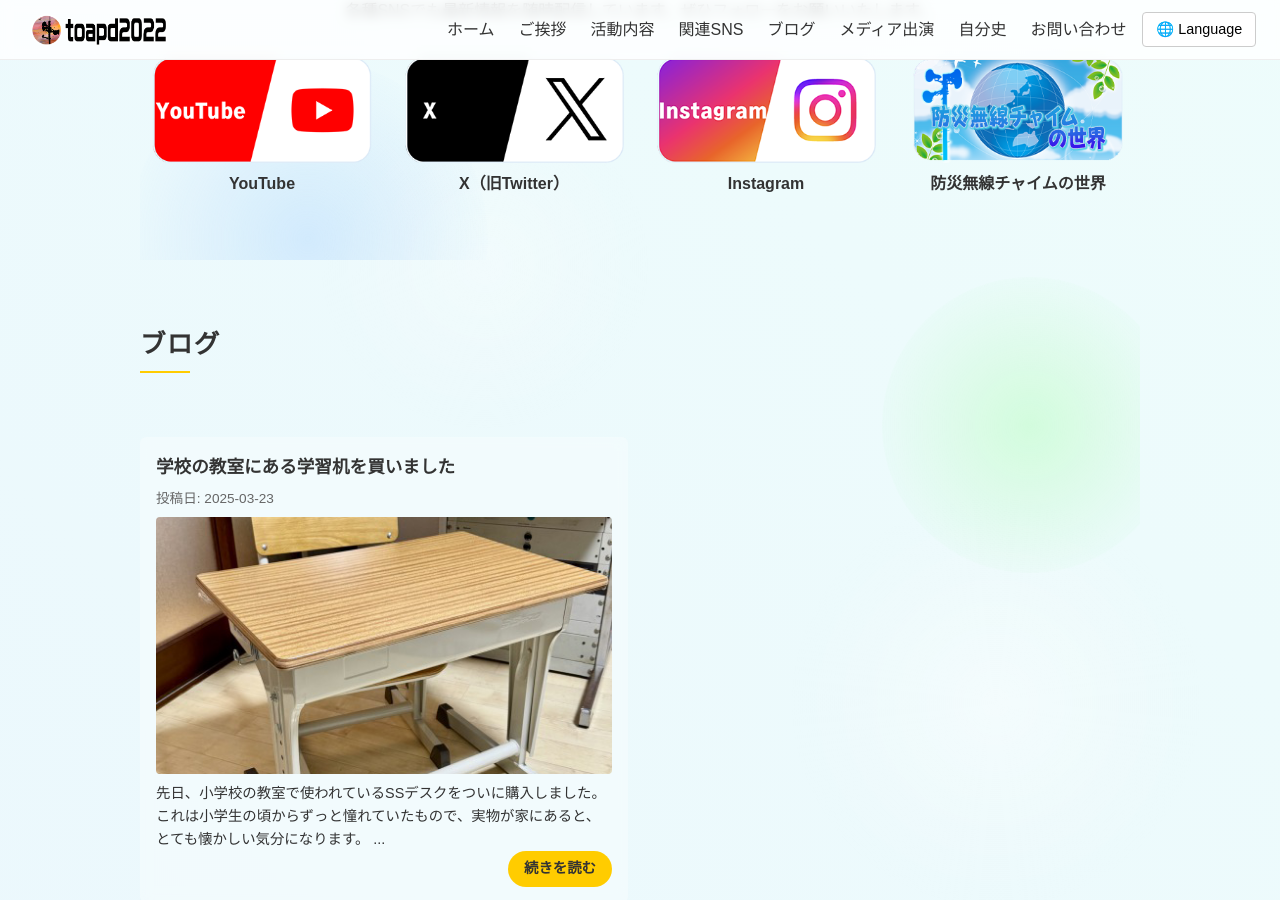
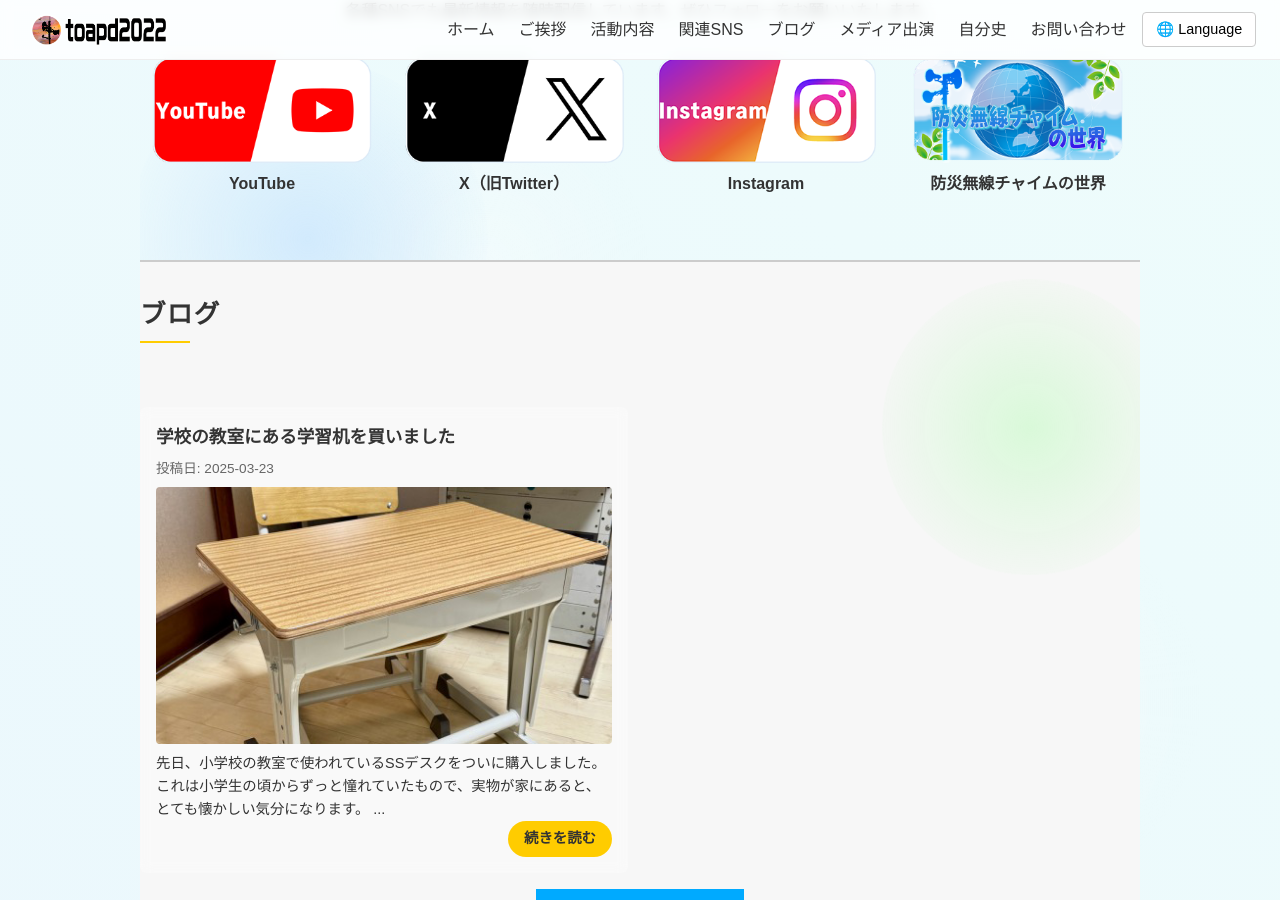
Before and after one commit to toapd2022/toapd2022, a Jekyll site: the page built from index.html, in a window 1280 px wide and 900 px high, scrolled down 2566 px. Built offline with Jekyll 4.4.1, drawn with Linux system fonts in a browser that asks for light colours.

Commit message:
Add files via upload

```diff
--- a/index.html
+++ b/index.html
@@ -835,7 +835,13 @@ layout: none
       border-radius: 4px;
       display: block;
     }
-
+    #blog {
+  background-color: #f7f7f7; /* 薄いグレー背景 */
+  border-top: 2px solid #ccc;
+  border-bottom: 2px solid #ccc;
+  padding: 2rem 0;          /* セクション内の上下余白を広めに */
+  /* margin-bottom: 2rem;   // 下との距離をさらに空けたい場合は追加 */
+}
     /********************************
      * メディア出演
      ********************************/
@@ -1056,7 +1062,7 @@ layout: none
   display: inline-block;
   padding: 0.5rem 1.0rem; /* 大きさを個別設定 */
   font-size: 1rem;        /* こちらは標準くらい */
-  border-radius: 9999px;
+  border-radius: 0px;
   background: #00AAFF;    /* 背景色も従来通り */
   color: #fff;
   text-decoration: none;
```
